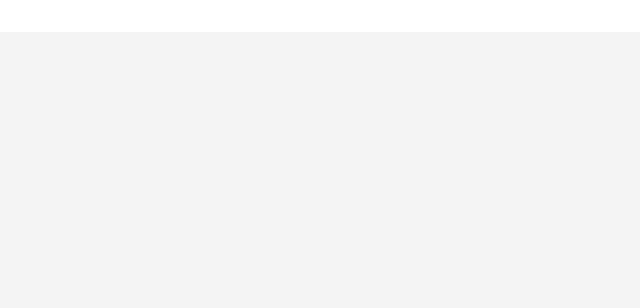
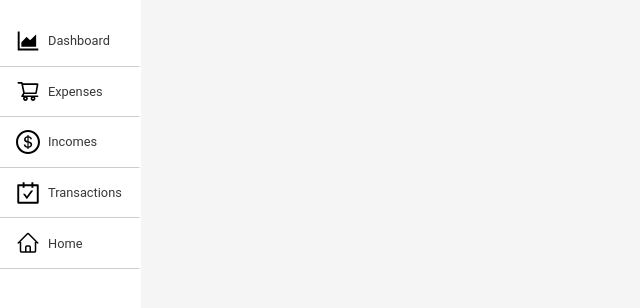
Before and after one commit to eduardrassolov/money-track, a React (Vite) app: page /app in a window 1280 px wide. Shown: the top 308 px of the page, without its empty margins (0-640 px from the left). Built offline with nearby package versions, Linux system fonts and the light colour scheme.

Commit message:
fixed burger

```diff
--- a/src/api/NavBar/NavBar.tsx
+++ b/src/api/NavBar/NavBar.tsx
@@ -1,45 +1,37 @@
 import BurgerMenu from "../../components/burger/BurgerMenu";
 import { styled } from "styled-components";
-import useBurgerMenu from "./useBurger";
-import { StyledAside } from "../../components/aside/Aside.style";
-import { asideItemsName } from "../../config/configAsideItems";
-import AsideItem from "../../components/aside/AsideItem";
-
-import { AreaChartOutlined, CarryOutOutlined, DollarOutlined, ShoppingCartOutlined } from "@ant-design/icons";
-import { HiOutlineHome } from "react-icons/hi";
 import Overlay from "../../components/overlay/Overlay";
+import { devices } from "../../styles/breakPoints";
+import { FC } from "react";
 
 const Nav = styled.nav`
     background: #fff;
     display: flex;
     justify-content: space-between;
     width: 100%;
+    height: 1.5rem;
     position: fixed;
     padding: 1rem;
+    transition: all 300ms ease-in-out;
+    transform: translateY(0);
 
+    @media only screen and ${devices.md}{
+        transform: translateY(-5rem);
+    }
 `
 
-const icons: Array<JSX.Element> =
-    [<AreaChartOutlined />,
-    <ShoppingCartOutlined />,
-    <DollarOutlined />,
-    <CarryOutOutlined />,
-    <HiOutlineHome />]
+export interface IBar {
+    isBurgerOpen: boolean;
+    onClose: () => void;
+}
 
-export default function NavBar() {
-    const { isBurgerOpen, handleBurger } = useBurgerMenu();
 
-    console.log(isBurgerOpen)
+const NavBar: FC<IBar> = ({ isBurgerOpen, onClose }) => {
     return (
         <Nav>
-            <BurgerMenu isOpen={isBurgerOpen} handleBurger={handleBurger} />
-            <Overlay isShow={isBurgerOpen} onClose={handleBurger} />
-
-            <StyledAside $isBurgerOpen={isBurgerOpen} >
-                <ul>
-                    {asideItemsName.map((item, index) => <AsideItem key={item} name={item} icon={icons[index]} handleBurger={handleBurger} />)}
-                </ul>
-            </StyledAside>
+            {/* <BurgerMenu isOpen={isBurgerOpen} onClose={onClose} /> */}
+            <Overlay isShow={isBurgerOpen} onClose={onClose} />
         </Nav >
     )
 }
+export default NavBar;
--- a/src/components/aside/Aside.style.ts
+++ b/src/components/aside/Aside.style.ts
@@ -1,19 +1,24 @@
 import { styled } from "styled-components";
+import { devices } from "../../styles/breakPoints";
 
 export const StyledAside = styled.div<{ $isBurgerOpen: boolean }>`
-  /* display: ${(props) => (props.$isBurgerOpen ? "flex" : "none")}; */
-  display: flex;
   background: #fff;
   font-size: 1rem;
   padding: 3rem 0;
-  position: absolute;
+  position: fixed;
   height: 100vh;
-  top: 0;
-  left: 0;
+
   transform: ${(props) => (props.$isBurgerOpen ? "translateX(0)" : "translateX(-10rem)")};
   transition: all 300ms ease-in-out;
-  z-index: 15;
 
+  @media only screen and ${devices.md} {
+    transform: translateX(0);
+    padding: 1rem 0;
+    background: #fff;
+    display: flex;
+    position: initial;
+    flex-direction: column;
+  }
   ul {
     margin: 0;
     padding: 0;
--- a/src/components/aside/Aside.tsx
+++ b/src/components/aside/Aside.tsx
@@ -3,8 +3,8 @@ import { asideItemsName } from "../../config/configAsideItems";
 import { AreaChartOutlined, DollarOutlined, ShoppingCartOutlined, CarryOutOutlined } from "@ant-design/icons";
 import { HiOutlineHome } from "react-icons/hi2";
 import { StyledAside } from "./Aside.style";
-import { useState } from "react";
-import Burger from "../../pages/home/NavBar/Burger";
+import { FC } from "react";
+import { IBar } from "../../api/NavBar/NavBar";
 
 
 const icons: Array<JSX.Element> =
@@ -14,14 +14,15 @@ const icons: Array<JSX.Element> =
     <CarryOutOutlined />,
     <HiOutlineHome />]
 
-export default function MenuBar() {
+const Aside: FC<IBar> = ({ isBurgerOpen, onClose }) => {
     return (
         <>
-            <StyledAside $isOpen={isOpen} >
+            <StyledAside $isBurgerOpen={isBurgerOpen} >
                 <ul>
-                    {asideItemsName.map((item, index) => <AsideItem key={item} name={item} icon={icons[index]} />)}
+                    {asideItemsName.map((item, index) => <AsideItem key={item} name={item} icon={icons[index]} onClose={onClose} />)}
                 </ul>
             </StyledAside>
         </>
     )
 }
+export default Aside;
--- a/src/components/aside/AsideItem.tsx
+++ b/src/components/aside/AsideItem.tsx
@@ -3,16 +3,16 @@ import { Span, StyledNavLink } from "./AsideItem.style";
 type AsideItemProps = {
     name: string;
     icon: JSX.Element;
-    handleBurger: () => void;
+    onClose: () => void;
 }
 
-export default function AsideItem({ name, icon, handleBurger }: AsideItemProps) {
+export default function AsideItem({ name, icon, onClose }: AsideItemProps) {
 
     //TODO refactor magic formatting
     const ref = name.toLowerCase() === 'home' ? '/' : `/app/${name.toLowerCase()}`
     return (
         <li>
-            <StyledNavLink to={ref} onClick={handleBurger}>
+            <StyledNavLink to={ref} onClick={onClose}>
                 {icon} <Span>{name}</Span>
             </StyledNavLink>
         </li>
--- a/src/components/burger/BurgerMenu.tsx
+++ b/src/components/burger/BurgerMenu.tsx
@@ -1,18 +1,67 @@
 import { FC } from 'react'
 import { StyledBurger } from '../../pages/home/NavBar/Burger'
+import { styled } from 'styled-components';
+import { devices } from '../../styles/breakPoints';
 
 interface IBurgerMenu {
     isOpen: boolean,
-    handleBurger: () => void
+    onClose: () => void
 }
 
-const BurgerMenu: FC<IBurgerMenu> = ({ isOpen, handleBurger }) => {
+export const StyledBurgerMenu = styled.div<{ $isOpen: boolean }>`
+    display: flex;
+    flex-direction: column;
+    justify-content: center;
+    align-items: center;
+    position: absolute;
+    top: 1rem;
+    left: 1rem;
+
+    transform: translateY(0);
+
+    div {
+        width: 2rem;
+        height: 0.2rem;
+        background: ${(props) => props.$isOpen ? '#605d5d' : '#000'};
+        border-radius: 10px;
+    }
+
+    div:nth-child(1) {
+        transform: ${(props) => props.$isOpen ? 'rotate(45deg)' : 'rotate(0)'};
+        transform: ${(props) => props.$isOpen ? 'translateY(0.7rem) rotate(45deg)' : 'translateY(0)'};
+        transition: all 300ms ease-in-out;
+    }
+
+    div:nth-child(2) {
+        transform: ${(props) => props.$isOpen ? 'rotate(-45deg)' : 'rotate(0)'};
+        transition: all 300ms ease-in-out;
+        margin: 0.4rem 0;
+    }
+
+    div:nth-child(3) {
+        opacity: ${(props) => props.$isOpen ? '0' : '1'};
+        transform: ${props => props.$isOpen ? 'translateX(-3rem)' : ''};
+        transition: all 300ms ease-in-out;
+    }
+
+    &:hover{
+        cursor: pointer;
+        transform: scale(1.1);
+        transition: all 300ms;
+    }
+
+    @media only screen and ${devices.md} {
+         transform: translateY(-5rem);
+    }
+`
+
+const BurgerMenu: FC<IBurgerMenu> = ({ isOpen, onClose }) => {
     return (
-        <StyledBurger $isOpen={isOpen} onClick={handleBurger}>
+        <StyledBurgerMenu $isOpen={isOpen} onClick={onClose}>
             <div></div>
             <div></div>
             <div></div>
-        </StyledBurger>
+        </StyledBurgerMenu>
     )
 }
 export default BurgerMenu
--- a/src/components/newTransaction/FormTransaction.tsx
+++ b/src/components/newTransaction/FormTransaction.tsx
@@ -17,10 +17,10 @@ const Form = styled.form`
     background: #fff;
     border-radius: 15px;
     padding: 1rem 2rem;
-    width: 320px;
+    width: auto;
 
     @media only screen and ${devices.md} {
-        width: auto;
+    min-width: 340px;
     }
 `
 
--- a/src/components/overlay/Overlay.tsx
+++ b/src/components/overlay/Overlay.tsx
@@ -18,6 +18,6 @@ type OverlayProps = {
 
 export default function Overlay({ isShow, onClose }: OverlayProps) {
     return (
-        <StyledOverlay $isShow={isShow} onClick={onClose}>Overlay</StyledOverlay>
+        <StyledOverlay $isShow={isShow} onClick={onClose}></StyledOverlay>
     )
 }
--- a/src/layout/AppLayout.tsx
+++ b/src/layout/AppLayout.tsx
@@ -3,12 +3,17 @@ import { styled } from 'styled-components'
 import { ToastContainer } from 'react-toastify';
 import "react-toastify/dist/ReactToastify.css";
 import NavBar from '../api/NavBar/NavBar';
+import Aside from '../components/aside/Aside';
+import useBurgerMenu from '../api/NavBar/useBurger';
+import { devices } from '../styles/breakPoints.ts';
+import BurgerMenu from '../components/burger/BurgerMenu.tsx';
 
 const StyledLayout = styled.div`
     display: flex;
-    flex-direction: column;
+
     background-color: #fff;
 `
+
 const Section = styled.section`
     background-color: #f5f5f5;
     width: 100%;
@@ -18,12 +23,19 @@ const Section = styled.section`
     align-items: center;
     overflow: scroll;
     padding: 5rem 0;
+
+    @media only screen and ${devices.md}{
+        padding: 1rem 0;
+    }
 `
 
 export default function AppLayout() {
+    const { isBurgerOpen, handleBurger } = useBurgerMenu();
     return (
         <StyledLayout>
-            <NavBar />
+            <NavBar isBurgerOpen={isBurgerOpen} onClose={handleBurger} />
+            <Aside isBurgerOpen={isBurgerOpen} onClose={handleBurger} />
+            <BurgerMenu isOpen={isBurgerOpen} onClose={handleBurger} />
 
             <Section>
                 <Outlet />
--- a/src/pages/home/NavBar/Burger.tsx
+++ b/src/pages/home/NavBar/Burger.tsx
@@ -8,6 +8,7 @@ export const StyledBurger = styled.div<{ $isOpen: boolean }>`
     flex-direction: column;
     justify-content: center;
     align-items: center;
+    position: fixed;
     z-index: 20;
     right: 1rem;
     top: 1.6rem;
--- a/src/styles/TransactionContainer.tsx
+++ b/src/styles/TransactionContainer.tsx
@@ -8,11 +8,12 @@ const Container = styled.div`
     grid-column-gap: 1.2rem;
     margin: 0 1rem 1rem;
     max-width: 1000px;
+    display: flex;
+    flex-direction: column;
+    gap: 2rem;
 
     @media only screen and ${devices.md} {
-        display: flex;
-        flex-direction: column;
-        gap: 2rem;
+        flex-direction: row;
     }
 `
 
```
